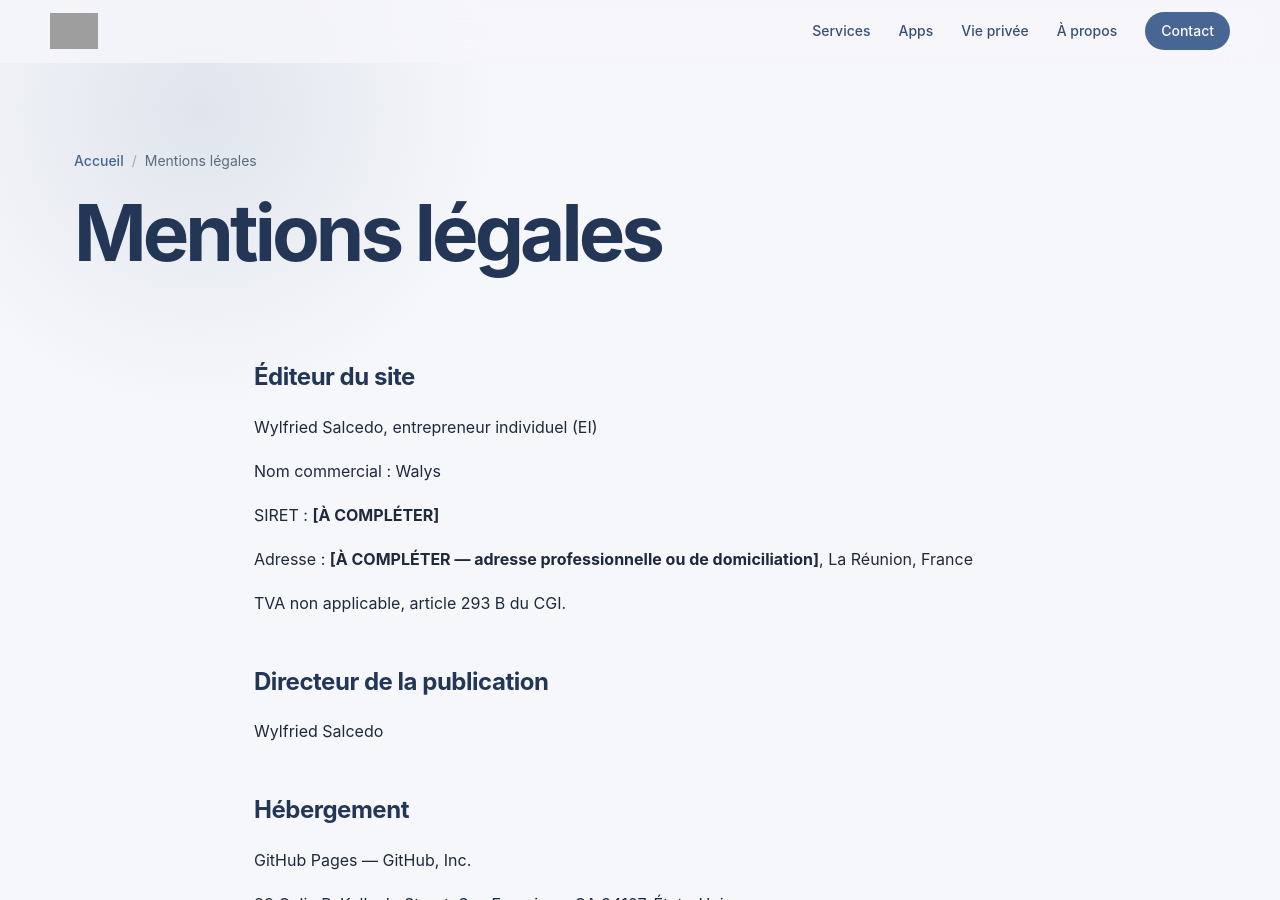
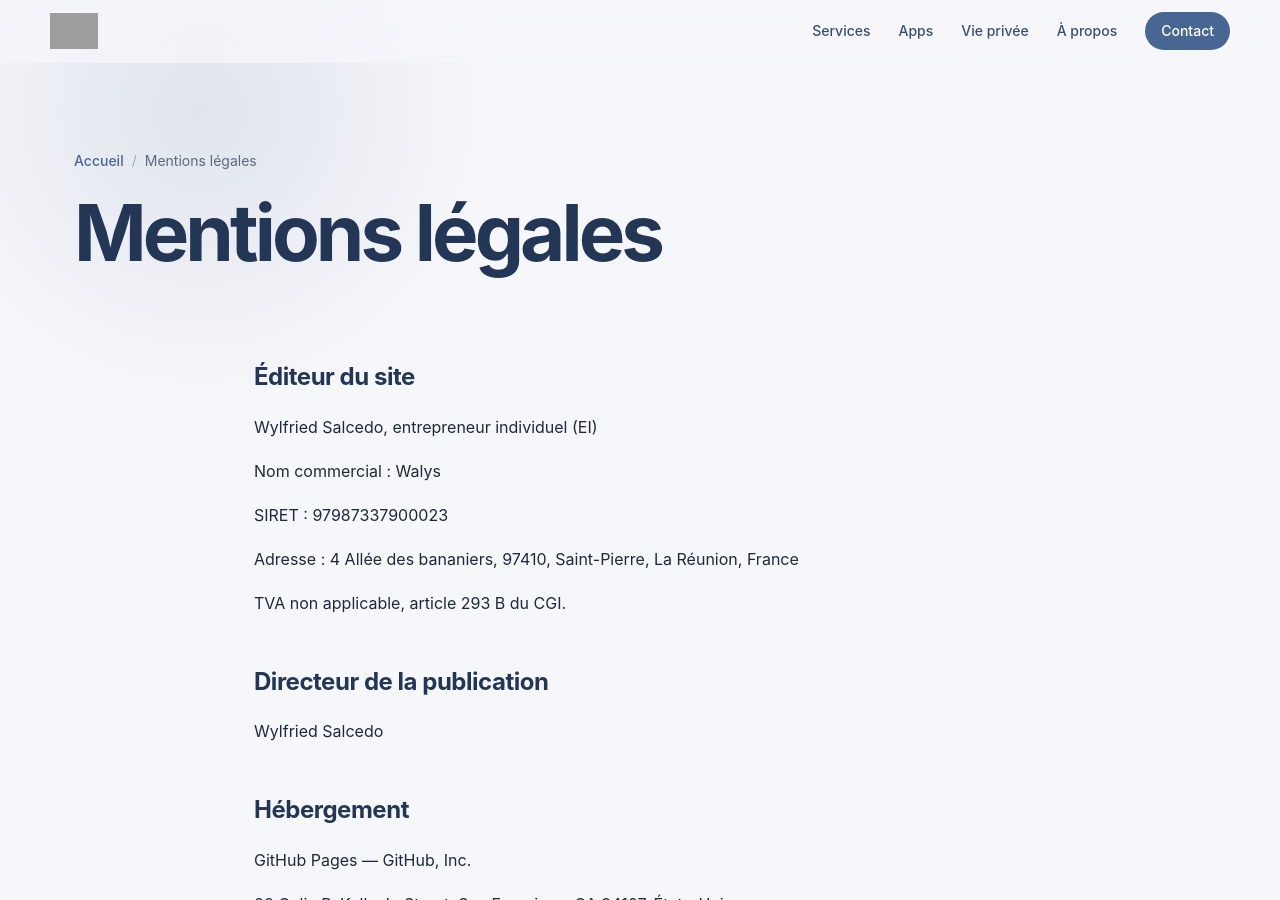
Before and after one commit to Walys-fr/walys-fr.github.io, a Jekyll site: the page built from mentions-legales.md, in a window 1280 px wide and 900 px high. Built offline with Jekyll 4.4.1, drawn with Linux system fonts in a browser that asks for light colours; our own code applies the rules of GitHub Pages for plain Markdown files; grey boxes are pictures that could not be loaded.

Commit message:
Update mentions-legales.md (via Pages CMS)

```diff
--- a/mentions-legales.md
+++ b/mentions-legales.md
@@ -9,9 +9,9 @@ Wylfried Salcedo, entrepreneur individuel (EI)
 
 Nom commercial : Walys
 
-SIRET : **[À COMPLÉTER]**
+SIRET : 97987337900023
 
-Adresse : **[À COMPLÉTER — adresse professionnelle ou de domiciliation]**, La Réunion, France
+Adresse : 4 Allée des bananiers, 97410, Saint-Pierre, La Réunion, France
 
 TVA non applicable, article 293 B du CGI.
 
```
